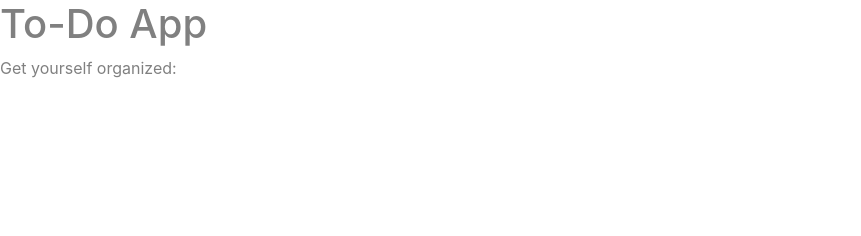
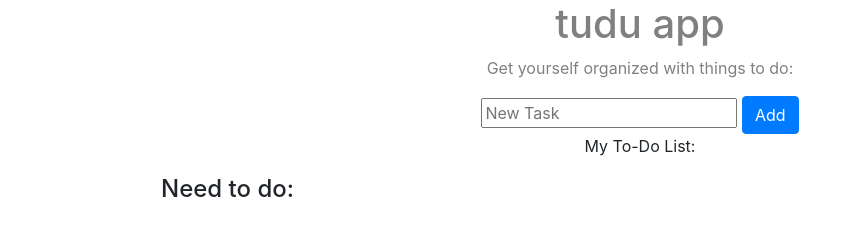
Before and after one commit to podvistorcheto/javascript-review, a website: page to_do_app/index.html in a window 1280 px wide. Shown: the whole page, without its empty margins (0-861 px from the left). Drawn offline with nearby package versions, Linux system fonts and the light colour scheme.

Commit message:
Add task method added

```diff
--- a/to_do_app/index.html
+++ b/to_do_app/index.html
@@ -15,8 +15,31 @@
   </head>
   <body>
     <div class="title">
-      <h1>To-Do App</h1>
-      <p>Get yourself organized:</p>
+      <h1>tudu app</h1>
+      <p>Get yourself organized with things to do:</p>
+    </div>
+    <div class="form">
+      <form action="javascript: void(0);" method="POST" onsubmit="tudu.addTask()">
+        <input type="text" id="add-new-task" placeholder="New Task" />
+        <input type="submit" value="Add" class="btn btn-primary" />
+      </form>
+      <p>My To-Do List:</p>
+      <p id="tasks-list"></p>
+      <table>
+        <tr class="to-do-task">
+          <th><h4>Need to do:</h3></th>
+        </tr>
+        <tbody id="tasks"></tbody>
+      </table>
+
+      <div id="update-form" role="aria-hidden">
+          <form action="javascript:void(0);" method="POST"
+          id="save-update">
+            <input type="text" id="update=task">
+            <input type="submit" value="Update" class="btn btn-success">
+            <a onclick="CloseInput()" aria-hidden="Close">&#10006</a>
+          </form>
+      </div>
     </div>
     <script src="script.js"></script>
   </body>
--- a/to_do_app/script.js
+++ b/to_do_app/script.js
@@ -1,4 +1,51 @@
 "use script";
 
-var test = true;
-console.log(test);
+//var test = true;
+//console.log(test);
+
+const tudu = new (function () {
+  this.element = document.getElementById("tasks");
+  // create an empty array with the tasks
+  this.tasks = [];
+
+  this.FetchAll = function () {
+    var taskListData = "";
+
+    if (this.tasks.length > 0) {
+      for (i = 0; i < this.tasks.length; i++) {
+        taskListData += "<tr>";
+        taskListData += "<td>" + (i + 1) + ". " + this.tasks[i] + "<td>";
+        taskListData +=
+          '<td><button onclick="tudu.updateTask(' +
+          i +
+          ')" class="btn btn-warning">Update</button></td> ';
+        taskListData +=
+          '<td><button onclick="tudu.removeTask(' +
+          i +
+          ')" class="btn btn-danger">Delete</button></td> ';
+        taskListData += "</tr>";
+      }
+    }
+    return (this.element.innerHTML = taskListData);
+  };
+
+  this.addTask = function () {
+    element = document.getElementById("add-new-task");
+    var task = element.value;
+    if (task) {
+      this.tasks.push(task.trim());
+      element.value = "";
+      this.FetchAll();
+    }
+  };
+
+  this.updateTask = function () {};
+
+  this.removeTask = function () {};
+})();
+
+tudu.FetchAll();
+
+function CloseInput() {
+  document.getElementById("update-form").style.display = "none";
+}
--- a/to_do_app/style.css
+++ b/to_do_app/style.css
@@ -1,3 +1,23 @@
 .title {
   color: grey;
+  text-align: center;
 }
+
+.form {
+  margin: auto;
+  max-width: 75%;
+  text-align: center;
+}
+
+input[type="submit"],
+button,
+[aria-label] {
+  cursor: pointer;
+}
+
+#update-form {
+  display: none;
+  max-width: 75%;
+  margin: auto;
+  margin-top: 10px;
+}
```
